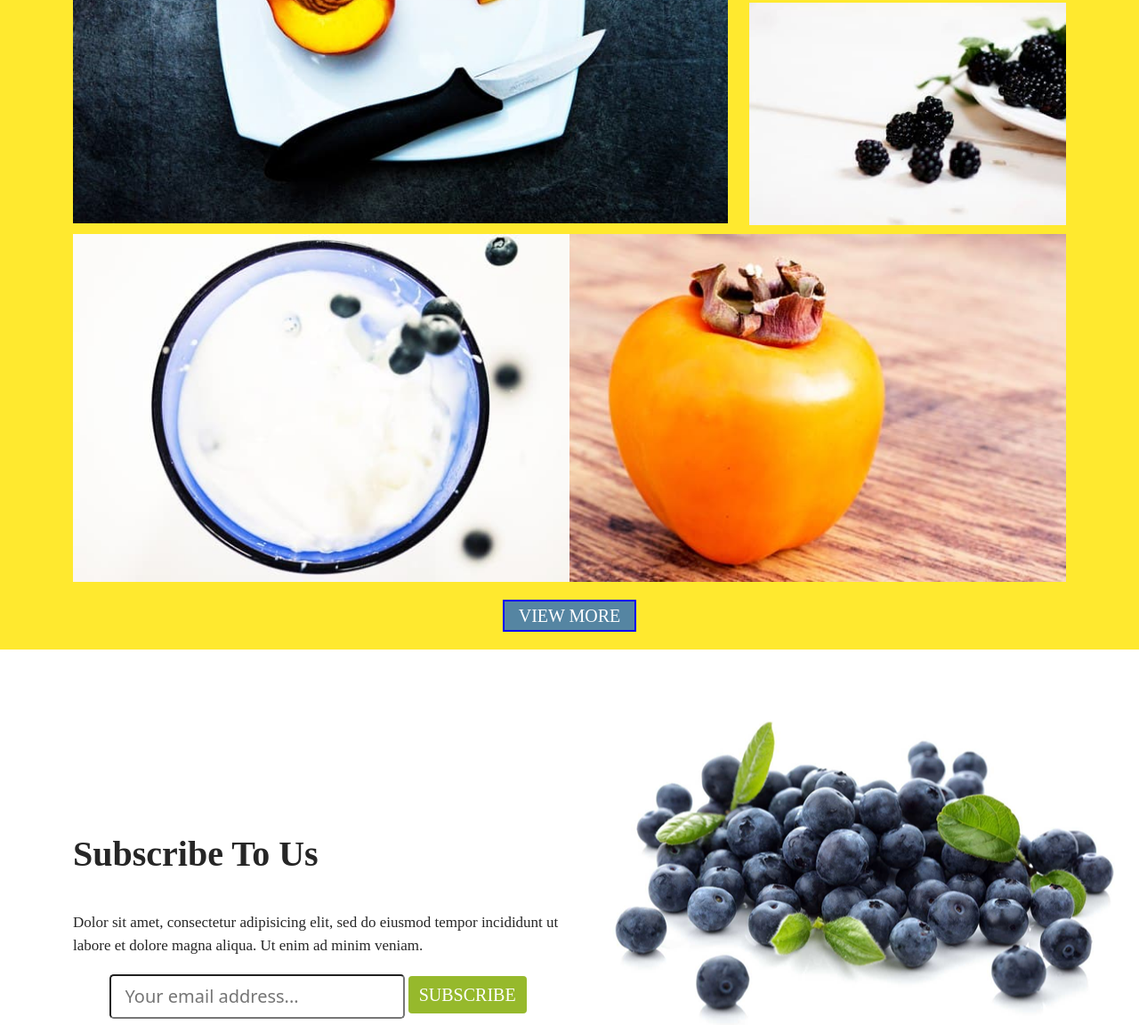
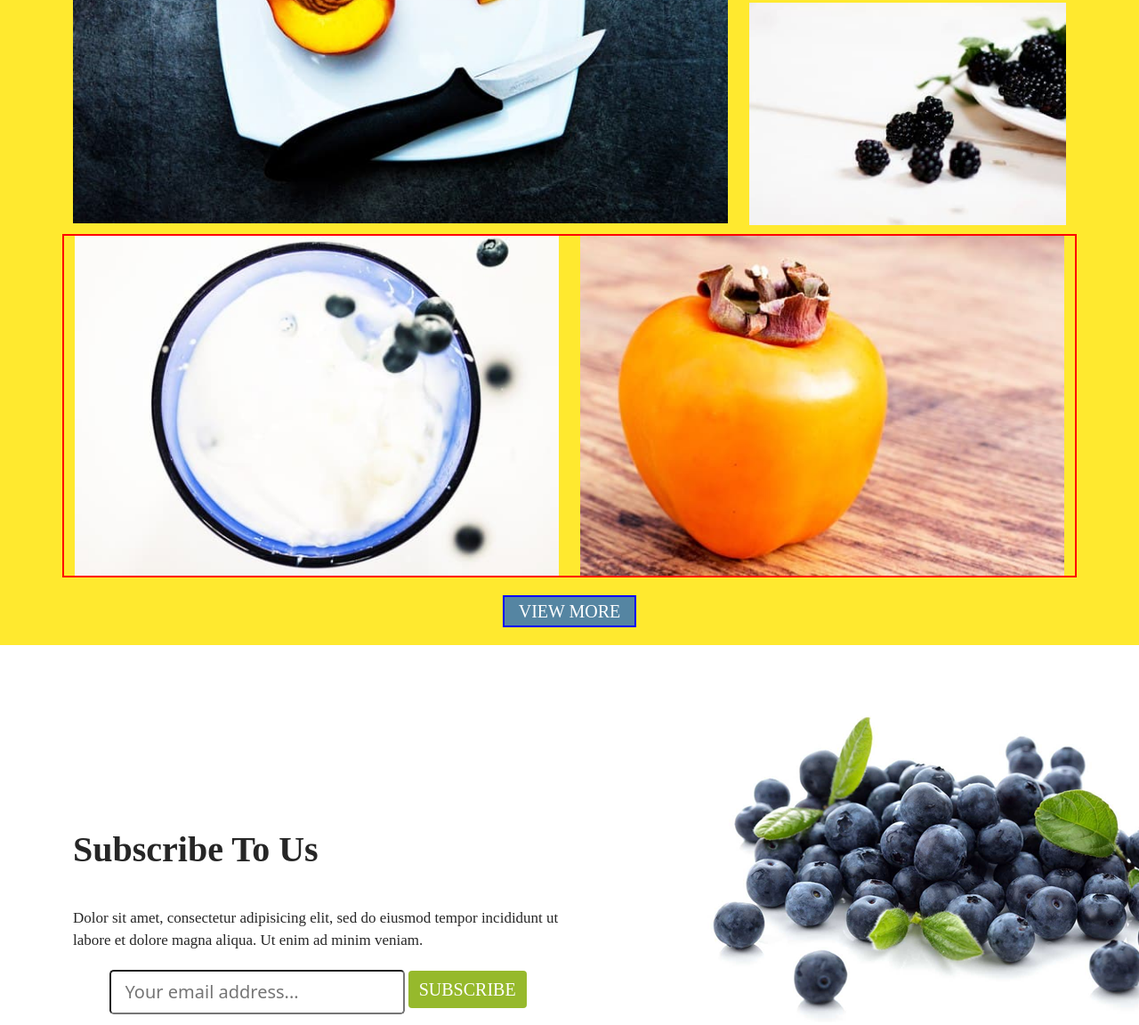
Before and after one commit to Ivanna1215/new-proekt, a plain HTML site: page index.html in a window 1280 px wide. Shown: the part 2857-4009 px from the top of the page at 89% size. Drawn offline with nearby package versions, Linux system fonts and the light colour scheme; a web font is replaced by a local one.

Commit message:
commit1111

```diff
--- a/index.html
+++ b/index.html
@@ -185,15 +185,15 @@
                     </div>
                 </div>
 
-                <div class="row">
-                    <div class="galpart-2">
-                        <div class="yogurt col-12 сol-md-6 col-lg-6">
+                <div class="row galpart-2">
+
+                        <div class="col-12 сol-md-5 col-lg-6">
                             <img class="yog w-100" src="./img/yogurt.jpg" alt="">
                         </div>
-                        <div class="persimmon">
-                            <img class="pers w-100 col-12 col-md-6 col-lg-6" src="./img/persimmon.jpg" alt="">
+                        <div class="col-12 col-md-6 col-lg-6">
+                            <img class="pers w-100" src="./img/persimmon.jpg" alt="">
                         </div>
-                    </div>
+
                 </div>
 
                 <div class="row  text-center">
--- a/sass/_gallery.scss
+++ b/sass/_gallery.scss
@@ -72,38 +72,42 @@ margin-bottom: 15px;
 
 }
 .galpart-2 {
-    // border: 2px solid red;
+    border: 2px solid red;
     height: 100%;
 
 
-    @media only screen and (min-width:768px) and (max-width: 2800px) {
-        display: flex;
-        justify-content: space-between;
+    @media only screen and (min-width:768px) and (max-width:2800px) {
+
         margin-top: 10px;
      }
 
+
     .yog {
         // border: 2px solid red;
-        // height: 100%;
-        @media only screen and (min-width:600px) and (max-width: 1500px) {
+        height: 100%;
+        @media only screen and (min-width:768px) and (max-width: 2800px) {
         margin-right: 15px;
          }
-         @media only screen and (min-width:300px) and (max-width: 400px) {
+         @media only screen  and (max-width: 320px) {
             margin-bottom: 15px;
              }
     }
+
+
+
     .pers {
         // border: 2px solid red;
-        // height: 100%;
-        @media only screen and (min-width:600px) and (max-width: 1500px) {
+        height: auto;
+        @media only screen and (min-width:768px) and (max-width: 2400px) {
 
         margin-right: 15px;
          }
-         @media only screen and (min-width:300px) and (max-width: 400px) {
+         @media only screen  and (max-width: 320px) {
 
             margin-bottom: 15px;
              }
     }
+
 
 
 }
--- a/sass/_sub.scss
+++ b/sass/_sub.scss
@@ -2,9 +2,9 @@
     height: 501px;
     // border: 2px solid blue;
     margin: 0 auto;
-    background: url(../img/subscribe.png) right center;
-    @media only screen and (min-width:300px) and (max-width: 400px) {
-        // background: url(../img/subscribe.png) right bottom;
+    background: url(../img/subscribe.png) center no-repeat;
+    @media only screen and (min-width:300px) and (max-width: 768px) {
+        background: url(../img/subscribe.png) right center;
         // background-size:  no-repeat  500px;
       }
 
```
Also changed, not shown: css/style.css.
